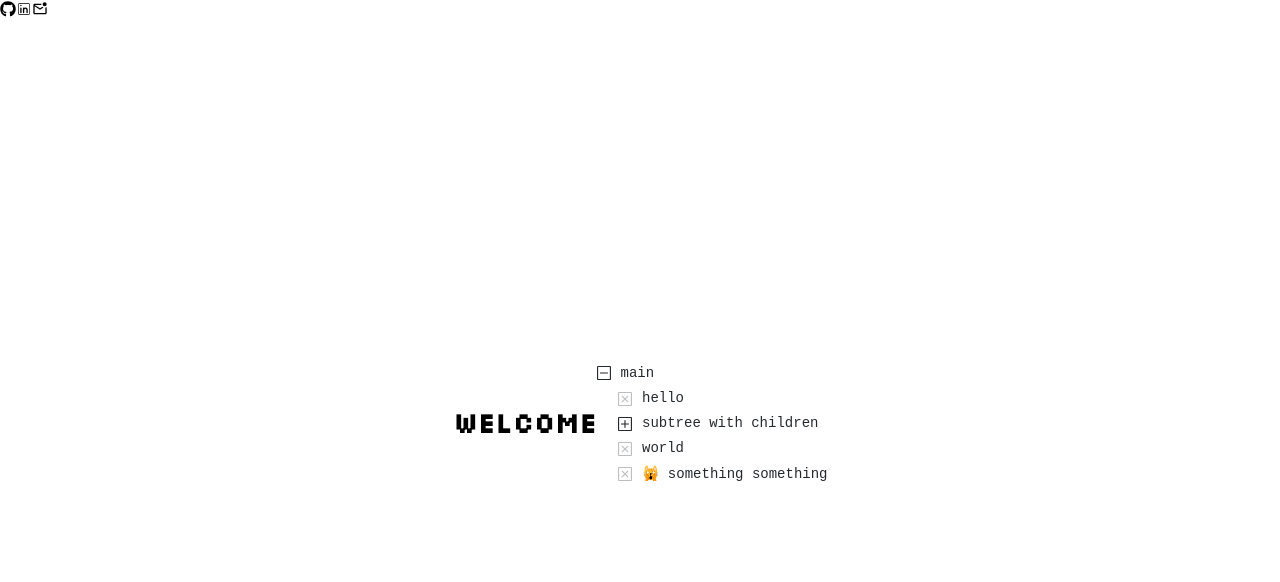
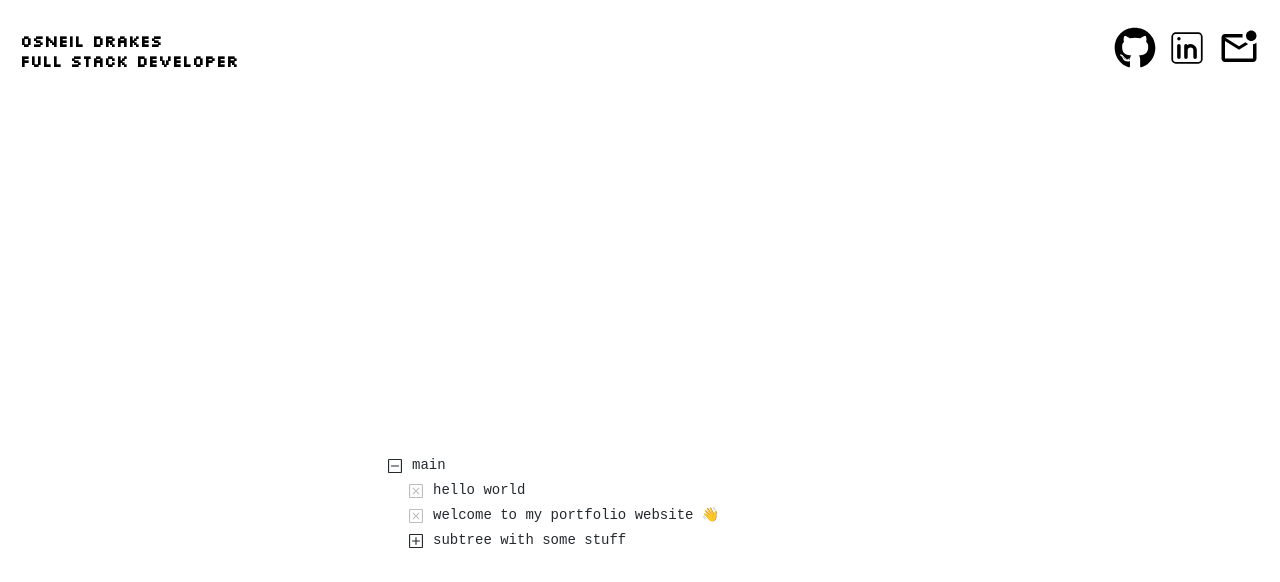
Before and after one commit to Odrakes1992/portfolio-website, a React (Create React App) app: page / in a window 1280 px wide. Shown: the top 582 px of the page. Built offline with nearby package versions, Linux system fonts and the light colour scheme.

Commit message:
add emotion css and update navbar

```diff
--- a/package.json
+++ b/package.json
@@ -3,6 +3,7 @@
   "version": "0.1.0",
   "private": true,
   "dependencies": {
+    "@emotion/css": "^11.11.2",
     "@react-spring/web": "^9.7.3",
     "@testing-library/jest-dom": "^5.17.0",
     "@testing-library/react": "^13.4.0",
--- a/src/App.tsx
+++ b/src/App.tsx
@@ -55,18 +55,18 @@ export default function App() {
   return (
     <>
       <NavBar />
-
       <Container>
-        <h1 style={{ fontFamily: "Silkscreen" }}>Welcome</h1>
         <Tree name="main" defaultOpen>
-          <Tree name="hello" />
-          <Tree name="subtree with children">
-            <Tree name="hello" />
+          <Tree name="hello world" />
+          <Tree name={<span>welcome to my portfolio website 👋</span>} />
+          <Tree name="subtree with some stuff">
+            <Tree name="welcome" />
             <Tree name="stuff">
-              <Tree name="projects" style={{ color: "#37ceff" }} />
-              <Tree name="child 2" style={{ color: "#37ceff" }} />
-              <Tree name="child 3" style={{ color: "#37ceff" }} />
-              <Tree name="custom content">
+              <Tree
+                name="these are some of the apps that i have built"
+                style={{ color: "#37ceff" }}
+              />
+              <Tree name="hinge will happen">
                 <div
                   style={{
                     position: "relative",
@@ -75,21 +75,25 @@ export default function App() {
                     padding: 10,
                   }}
                 >
-                  <div
+                  {/* <div
                     style={{
                       width: "100%",
                       height: "100%",
                       background: "black",
                       borderRadius: 5,
                     }}
+                  /> */}
+
+                  <img
+                    alt="gallery"
+                    src="https://media.giphy.com/media/WiKqkqPYYLrJxExq0d/giphy.gif"
                   />
                 </div>
               </Tree>
+              <Tree name="child 3" style={{ color: "#37ceff" }} />
             </Tree>
-            <Tree name="hello" />
+            <Tree name="welcome" />
           </Tree>
-          <Tree name="world" />
-          <Tree name={<span>🙀 something something</span>} />
         </Tree>
       </Container>
     </>
--- a/src/components/NavBar.tsx
+++ b/src/components/NavBar.tsx
@@ -1,14 +1,67 @@
 import React from "react";
+import { css } from "@emotion/css";
 import { FaGithubSquare, FaGithubAlt, FaGithub } from "react-icons/fa";
 import { CiLinkedin } from "react-icons/ci";
 import { MdOutlineMarkEmailUnread } from "react-icons/md";
 
+const containerStyle = css`
+  padding: 20px;
+  user-select: none;
+  display: flex;
+  align-items: center;
+  justify-content: space-between;
+`;
+
+const headingStyle = css`
+  font-family: Silkscreen;
+  font-size: 16px;
+`;
+
 const NavBar = () => {
   return (
-    <div>
-      <FaGithub />
-      <CiLinkedin className="w-4 h-4 ml-1" />
-      <MdOutlineMarkEmailUnread />
+    <div className={containerStyle}>
+      <div>
+        <h1 className={headingStyle}>
+          Osneil Drakes <br /> Full Stack Developer{" "}
+        </h1>
+      </div>
+      <div
+        className={css`
+          display: flex;
+          gap: 10px;
+        `}
+      >
+        <a
+          className={css`
+            color: black;
+          `}
+          href="https://github.com/Odrakes1992/Odrakes1992"
+          rel="noreferrer"
+          target="_blank"
+        >
+          <FaGithub size={"42px"} />
+        </a>
+        <a
+          className={css`
+            color: black;
+          `}
+          href="https://www.linkedin.com/in/osneil-drakes-cta-07909068/"
+          rel="noreferrer"
+          target="_blank"
+        >
+          <CiLinkedin size={"42px"} />
+        </a>
+        <a
+          className={css`
+            color: black;
+          `}
+          href="mailto:osneil-drakes@hotmail.com"
+          rel="noreferrer"
+          target="_blank"
+        >
+          <MdOutlineMarkEmailUnread size={"42px"} />
+        </a>
+      </div>
     </div>
   );
 };
```
Also changed, not shown: 1 other file (tests, documents, lock files or other folders).
